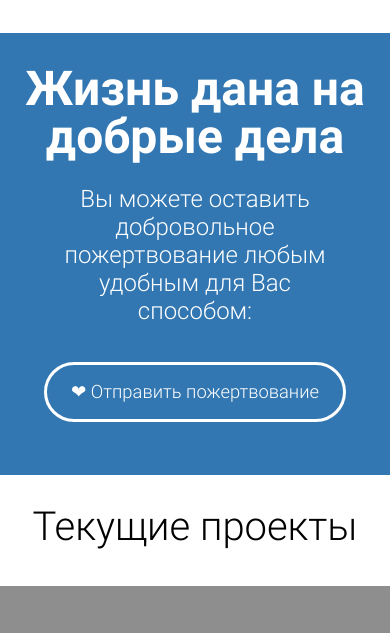
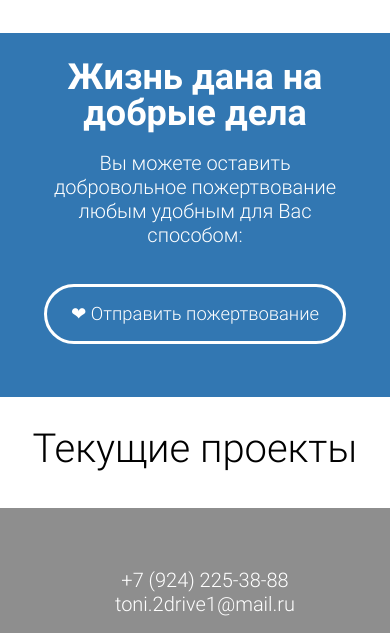
Before and after one commit to MRectalanal/edinenie, a website: page public/index.html in a window 390 px wide. Shown: the part 921-1554 px from the top of the page. Drawn offline with Linux system fonts and the light colour scheme; no server answers.

Commit message:
Fix width css bug (size of donate_text)

```diff
--- a/public/css/style.css
+++ b/public/css/style.css
@@ -491,11 +491,12 @@ section#pay>form>input#submit:hover {
 	}
 
 	.donate_header {
-		font-size: 2.4em;
+		font-size: 1.8em;
 	}
 
 	.narrow_text {
 		padding: 0 1.5em;
+		font-size: 1em;
 	}
 
 	.first_sec {
```
